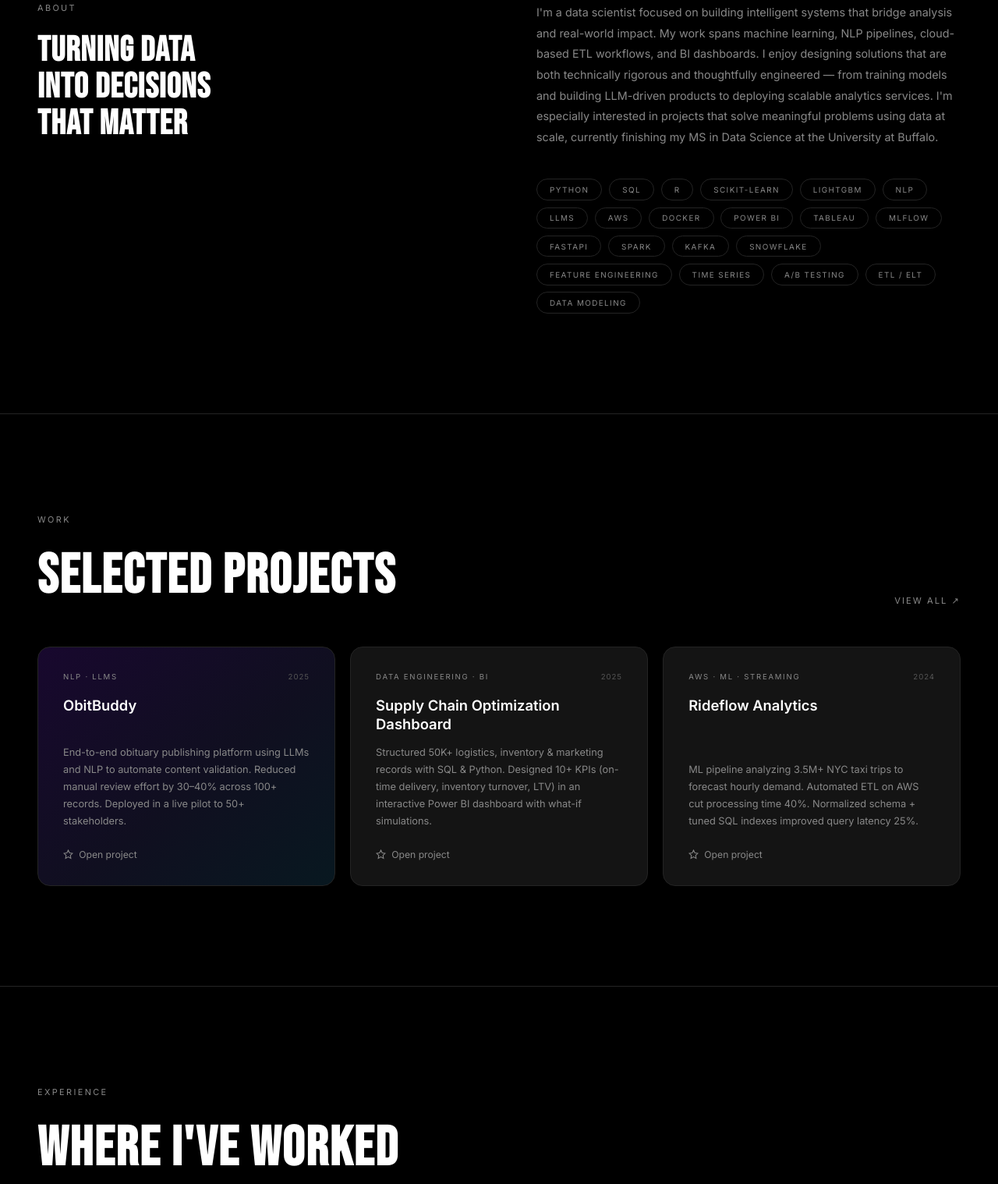
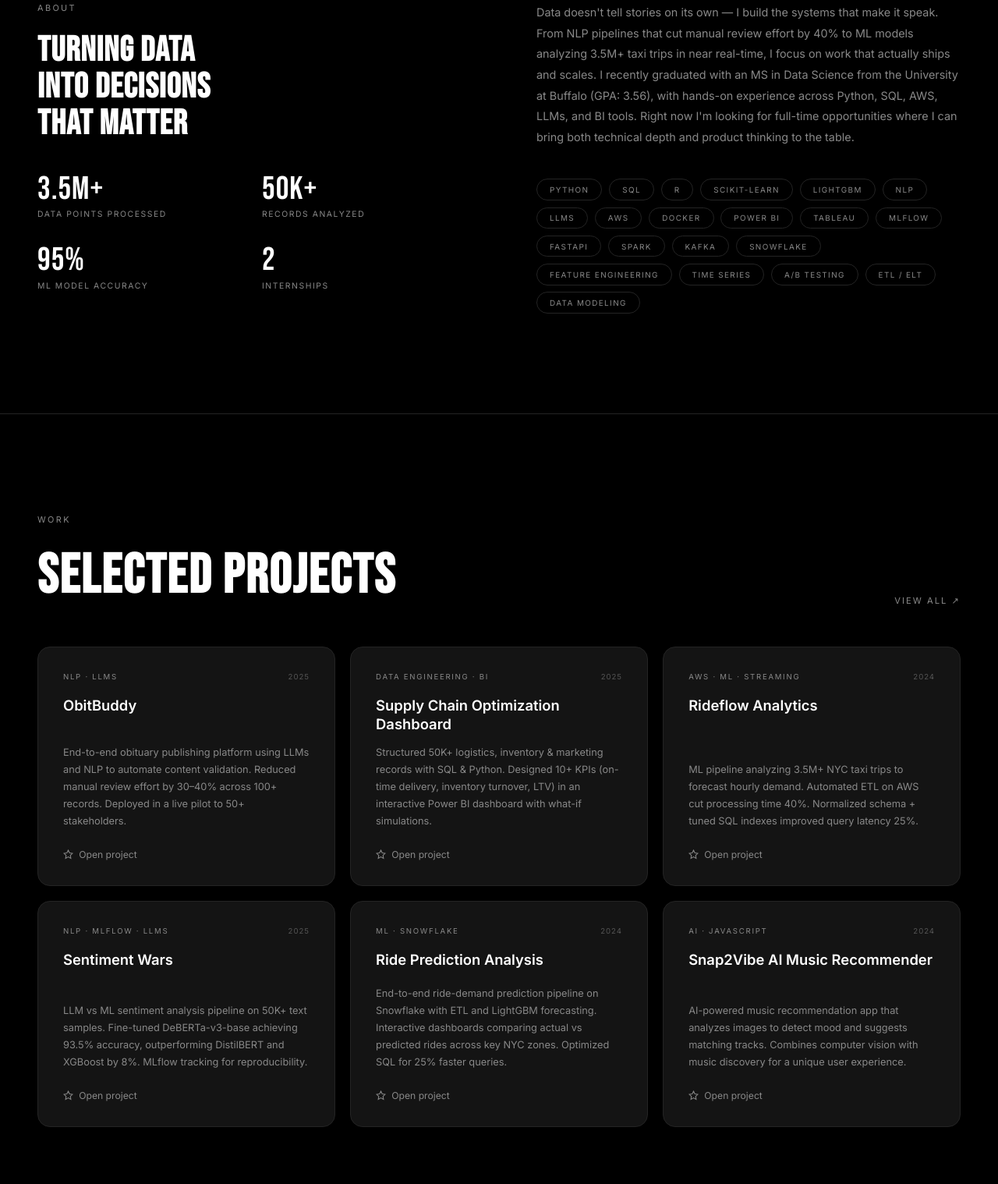
Before and after one commit to sahilsvachhani/SahilVachhani_Portfolio, a plain HTML site: page index.html in a window 1280 px wide. Shown: the part 926-2444 px from the top of the page at 78% size. Drawn offline with Linux system fonts and the light colour scheme.

Commit message:
Update portfolio: about rewrite, stats section, 6 projects, remove ObitBuddy gradient

```diff
--- a/index.html
+++ b/index.html
@@ -136,6 +136,9 @@
     .about-grid { display: grid; grid-template-columns: 1fr 1fr; gap: 6rem; align-items: start; }
     .about-headline { font-family: 'Bebas Neue', sans-serif; font-size: clamp(2rem, 3.5vw, 3.2rem); line-height: 1.05; letter-spacing: 1px; margin-top: 0.5rem; }
     .about-body { font-size: 0.9rem; color: var(--muted); line-height: 1.85; margin-bottom: 2.5rem; }
+    .about-stats { display: grid; grid-template-columns: 1fr 1fr; gap: 2rem; margin-top: 2.5rem; }
+    .stat-num { font-family: 'Bebas Neue', sans-serif; font-size: 2.6rem; letter-spacing: 1px; color: var(--text); line-height: 1; }
+    .stat-label { font-size: 0.65rem; letter-spacing: 0.15em; color: var(--muted); text-transform: uppercase; margin-top: 0.3rem; }
     .pills { display: flex; flex-wrap: wrap; gap: 0.55rem; }
     .pill {
       font-size: 0.62rem; letter-spacing: 0.14em; text-transform: uppercase;
@@ -296,10 +299,28 @@
     <div>
       <div class="sec-label rv">About</div>
       <h2 class="about-headline rv d1">TURNING DATA<br>INTO DECISIONS<br>THAT MATTER</h2>
+      <div class="about-stats rv d2">
+        <div>
+          <div class="stat-num">3.5M+</div>
+          <div class="stat-label">Data Points Processed</div>
+        </div>
+        <div>
+          <div class="stat-num">50K+</div>
+          <div class="stat-label">Records Analyzed</div>
+        </div>
+        <div>
+          <div class="stat-num">95%</div>
+          <div class="stat-label">ML Model Accuracy</div>
+        </div>
+        <div>
+          <div class="stat-num">2</div>
+          <div class="stat-label">Internships</div>
+        </div>
+      </div>
     </div>
     <div>
       <p class="about-body rv d1">
-        I'm a data scientist focused on building intelligent systems that bridge analysis and real-world impact. My work spans machine learning, NLP pipelines, cloud-based ETL workflows, and BI dashboards. I enjoy designing solutions that are both technically rigorous and thoughtfully engineered — from training models and building LLM-driven products to deploying scalable analytics services. I'm especially interested in projects that solve meaningful problems using data at scale, currently finishing my MS in Data Science at the University at Buffalo.
+        Data doesn't tell stories on its own — I build the systems that make it speak. From NLP pipelines that cut manual review effort by 40% to ML models analyzing 3.5M+ taxi trips in near real-time, I focus on work that actually ships and scales. I recently graduated with an MS in Data Science from the University at Buffalo (GPA: 3.56), with hands-on experience across Python, SQL, AWS, LLMs, and BI tools. Right now I'm looking for full-time opportunities where I can bring both technical depth and product thinking to the table.
       </p>
       <div class="pills rv d2">
         <span class="pill">Python</span><span class="pill">SQL</span><span class="pill">R</span>
@@ -327,7 +348,7 @@
     </div>
     <div class="proj-grid">
 
-      <div class="proj-card feat rv">
+      <div class="proj-card rv">
         <div class="proj-meta">
           <span class="proj-cat">NLP · LLMs</span>
           <span class="proj-yr">2025</span>
@@ -361,6 +382,45 @@
         <div class="proj-name">Rideflow Analytics</div>
         <p class="proj-desc">ML pipeline analyzing 3.5M+ NYC taxi trips to forecast hourly demand. Automated ETL on AWS cut processing time 40%. Normalized schema + tuned SQL indexes improved query latency 25%.</p>
         <a href="https://github.com/sahilsvachhani" target="_blank" class="open-proj">
+          <svg width="13" height="13" viewBox="0 0 24 24" fill="none" stroke="currentColor" stroke-width="2"><polygon points="12 2 15.09 8.26 22 9.27 17 14.14 18.18 21.02 12 17.77 5.82 21.02 7 14.14 2 9.27 8.91 8.26 12 2"/></svg>
+          Open project
+        </a>
+      </div>
+
+      <div class="proj-card rv">
+        <div class="proj-meta">
+          <span class="proj-cat">NLP · MLflow · LLMs</span>
+          <span class="proj-yr">2025</span>
+        </div>
+        <div class="proj-name">Sentiment Wars</div>
+        <p class="proj-desc">LLM vs ML sentiment analysis pipeline on 50K+ text samples. Fine-tuned DeBERTa-v3-base achieving 93.5% accuracy, outperforming DistilBERT and XGBoost by 8%. MLflow tracking for reproducibility.</p>
+        <a href="https://github.com/sahilsvachhani/Sentiment_Wars" target="_blank" class="open-proj">
+          <svg width="13" height="13" viewBox="0 0 24 24" fill="none" stroke="currentColor" stroke-width="2"><polygon points="12 2 15.09 8.26 22 9.27 17 14.14 18.18 21.02 12 17.77 5.82 21.02 7 14.14 2 9.27 8.91 8.26 12 2"/></svg>
+          Open project
+        </a>
+      </div>
+
+      <div class="proj-card rv d1">
+        <div class="proj-meta">
+          <span class="proj-cat">ML · Snowflake</span>
+          <span class="proj-yr">2024</span>
+        </div>
+        <div class="proj-name">Ride Prediction Analysis</div>
+        <p class="proj-desc">End-to-end ride-demand prediction pipeline on Snowflake with ETL and LightGBM forecasting. Interactive dashboards comparing actual vs predicted rides across key NYC zones. Optimized SQL for 25% faster queries.</p>
+        <a href="https://github.com/sahilsvachhani/Ride_Prediction_Analysis_Snowflake" target="_blank" class="open-proj">
+          <svg width="13" height="13" viewBox="0 0 24 24" fill="none" stroke="currentColor" stroke-width="2"><polygon points="12 2 15.09 8.26 22 9.27 17 14.14 18.18 21.02 12 17.77 5.82 21.02 7 14.14 2 9.27 8.91 8.26 12 2"/></svg>
+          Open project
+        </a>
+      </div>
+
+      <div class="proj-card rv d2">
+        <div class="proj-meta">
+          <span class="proj-cat">AI · JavaScript</span>
+          <span class="proj-yr">2024</span>
+        </div>
+        <div class="proj-name">Snap2Vibe AI Music Recommender</div>
+        <p class="proj-desc">AI-powered music recommendation app that analyzes images to detect mood and suggests matching tracks. Combines computer vision with music discovery for a unique user experience.</p>
+        <a href="https://github.com/sahilsvachhani/Snap2Vibe-AI-Music-Recommender" target="_blank" class="open-proj">
           <svg width="13" height="13" viewBox="0 0 24 24" fill="none" stroke="currentColor" stroke-width="2"><polygon points="12 2 15.09 8.26 22 9.27 17 14.14 18.18 21.02 12 17.77 5.82 21.02 7 14.14 2 9.27 8.91 8.26 12 2"/></svg>
           Open project
         </a>
```
